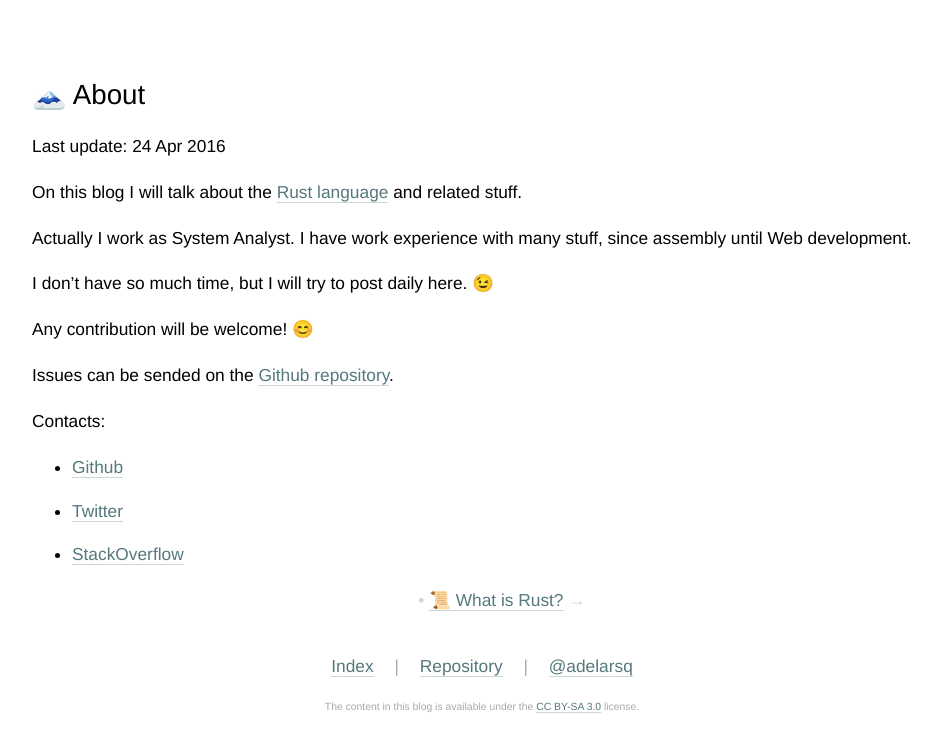
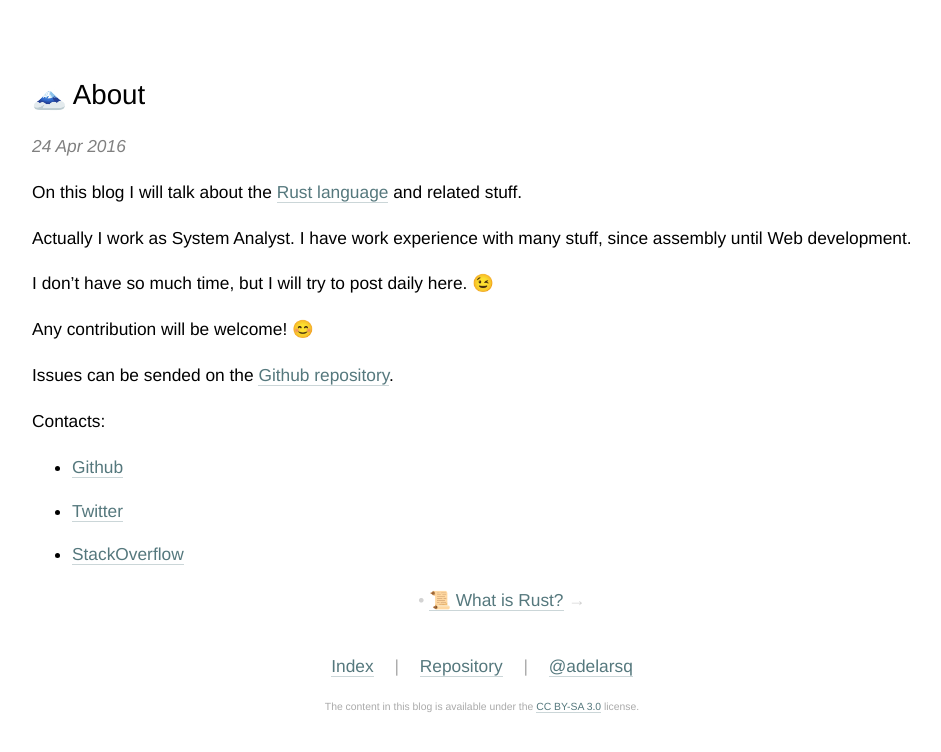
Before and after one commit to adelarsq/daily-rust.github.io, a Jekyll site: the page built from _posts/2016-04-24-about.md, in a window 1280 px wide. Shown: the top 752 px of the page, without its empty margins (158-1099 px from the left). Built offline with Jekyll 4.4.1, drawn with Linux system fonts in a browser that asks for light colours.

Commit message:
Update post.html

```diff
--- a/_layouts/post.html
+++ b/_layouts/post.html
@@ -4,6 +4,6 @@ layout: default
 
 <h1>{{page.title}}</h1>
 
-<p>Last update: <time datetime="{{page.date}}">{{page.date | date_to_string}}</time></p>
+<time datetime="{{page.date}}">{{page.date | date_to_string}}</time>
 
 {{content}}
```
